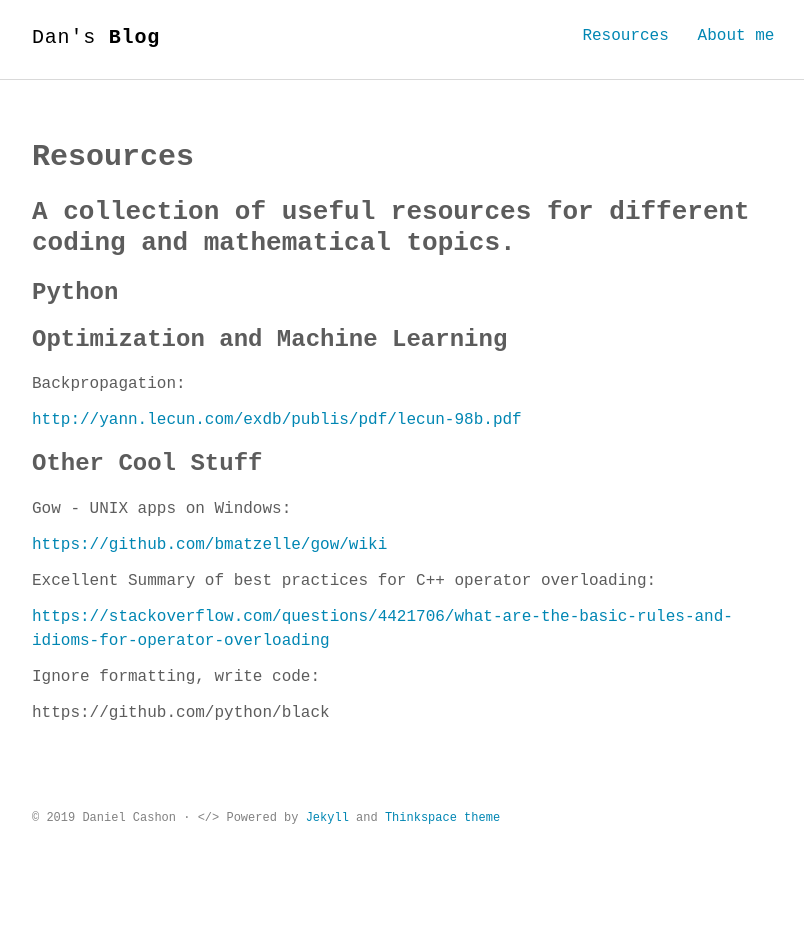
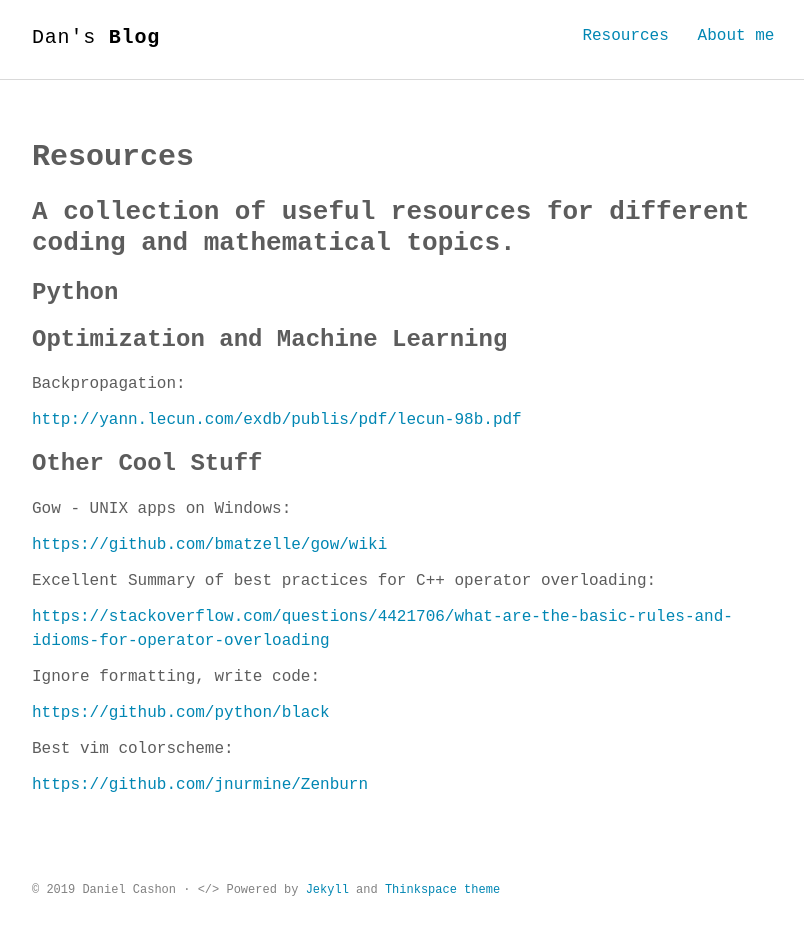
Before and after one commit to dcashon/dcashon.github.io, a Jekyll site: the page built from useful.md, in a window 1280 px wide. Shown: the whole page, without its empty margins (232-1036 px from the left). Built offline with Jekyll 4.4.1, drawn with Linux system fonts in a browser that asks for light colours; some web fonts are replaced; before the commit the page ends 900 px from its top, so only the background shows below that.

Commit message:
Update useful.md

```diff
--- a/useful.md
+++ b/useful.md
@@ -29,4 +29,8 @@ Excellent Summary of best practices for C++ operator overloading:
 
 Ignore formatting, write code:
 
-https://github.com/python/black
+<https://github.com/python/black>
+
+Best vim colorscheme:
+
+<https://github.com/jnurmine/Zenburn>
```
